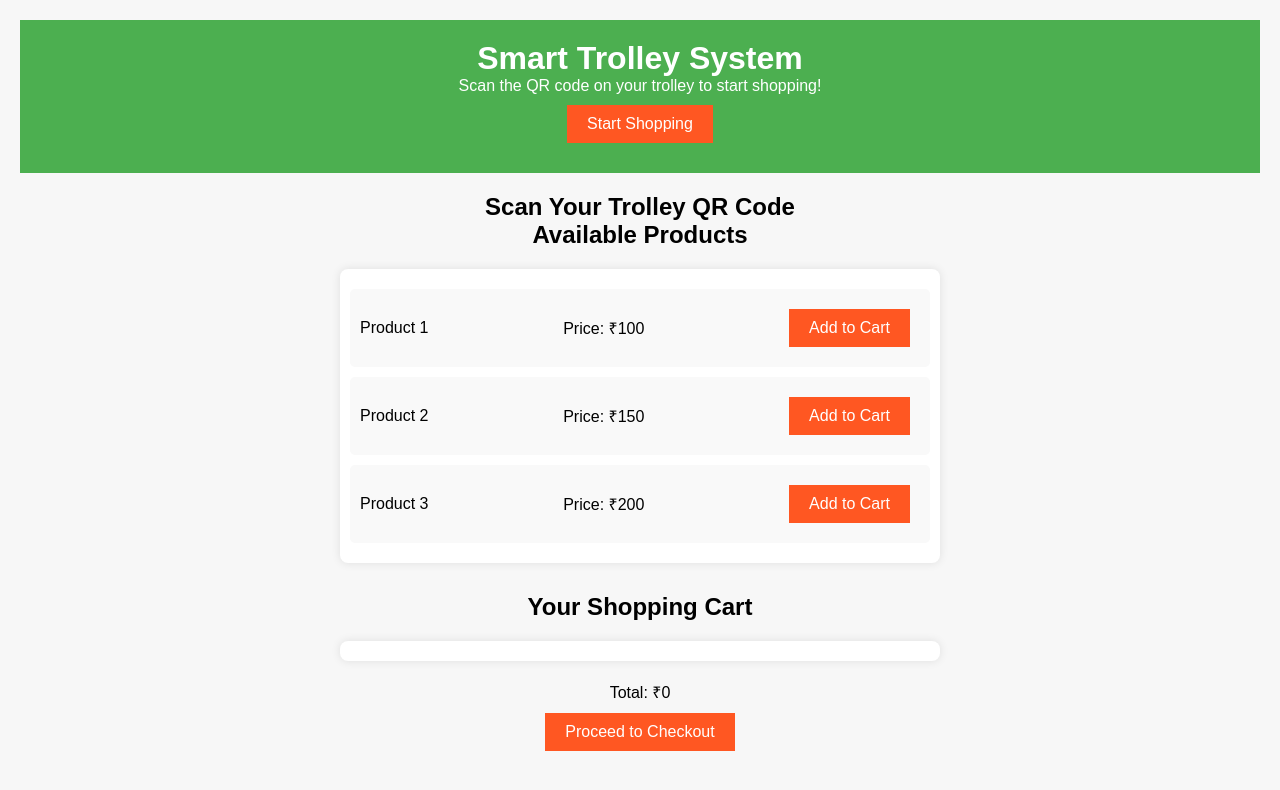
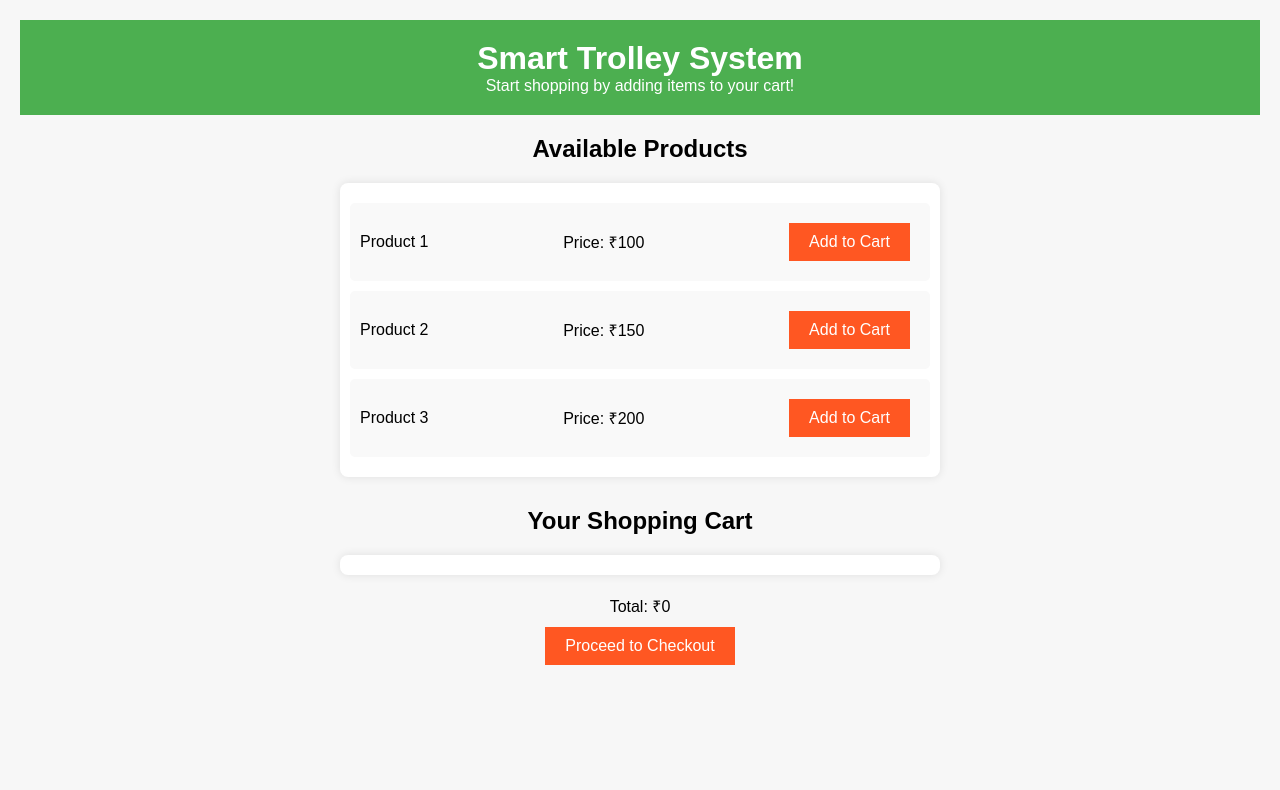
Before and after one commit to Thouhid05/smart-trolley, a plain HTML site: page index.html in a window 1280 px wide. Drawn offline with Linux system fonts and the light colour scheme.

Commit message:
Update index.html

```diff
--- a/index.html
+++ b/index.html
@@ -3,28 +3,19 @@
 <head>
   <meta charset="UTF-8">
   <meta name="viewport" content="width=device-width, initial-scale=1.0">
-  <title>Smart Trolley System with QR Code</title>
+  <title>Smart Trolley System</title>
   <link rel="stylesheet" href="styles.css">
-  <!-- QR Code Generator -->
-  <script src="https://cdnjs.cloudflare.com/ajax/libs/qrcodejs/1.0.0/qrcode.min.js"></script>
 </head>
 <body>
 
   <!-- Header Section -->
   <header>
     <h1>Smart Trolley System</h1>
-    <p>Scan the QR code on your trolley to start shopping!</p>
-    <button onclick="startShopping()">Start Shopping</button>
+    <p>Start shopping by adding items to your cart!</p>
   </header>
 
   <!-- Main Content -->
   <main>
-    <!-- QR Code Section -->
-    <section id="qr-section">
-      <h2>Scan Your Trolley QR Code</h2>
-      <div id="qrcode"></div>
-    </section>
-
     <!-- Product List Section -->
     <section id="products">
       <h2>Available Products</h2>
```
